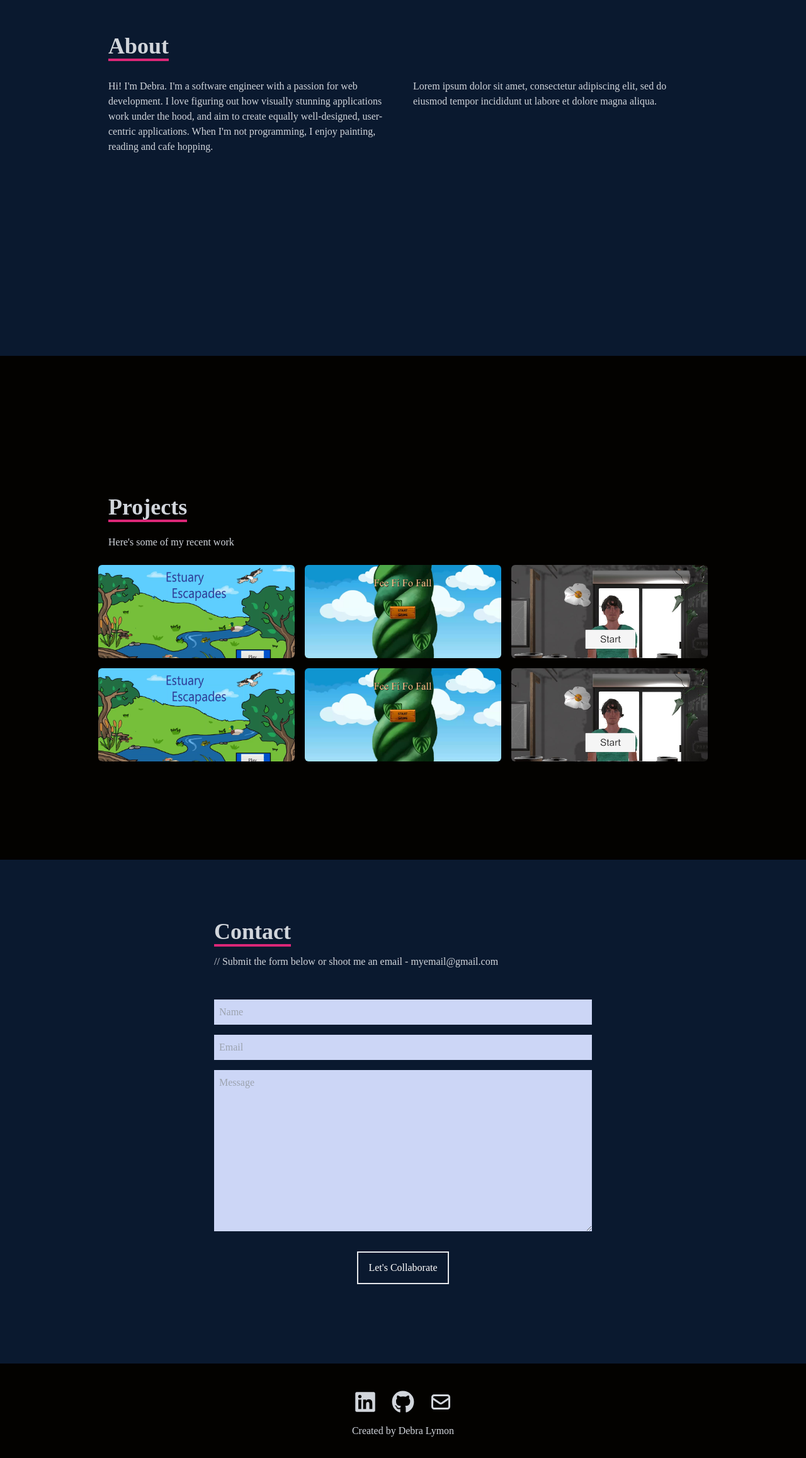
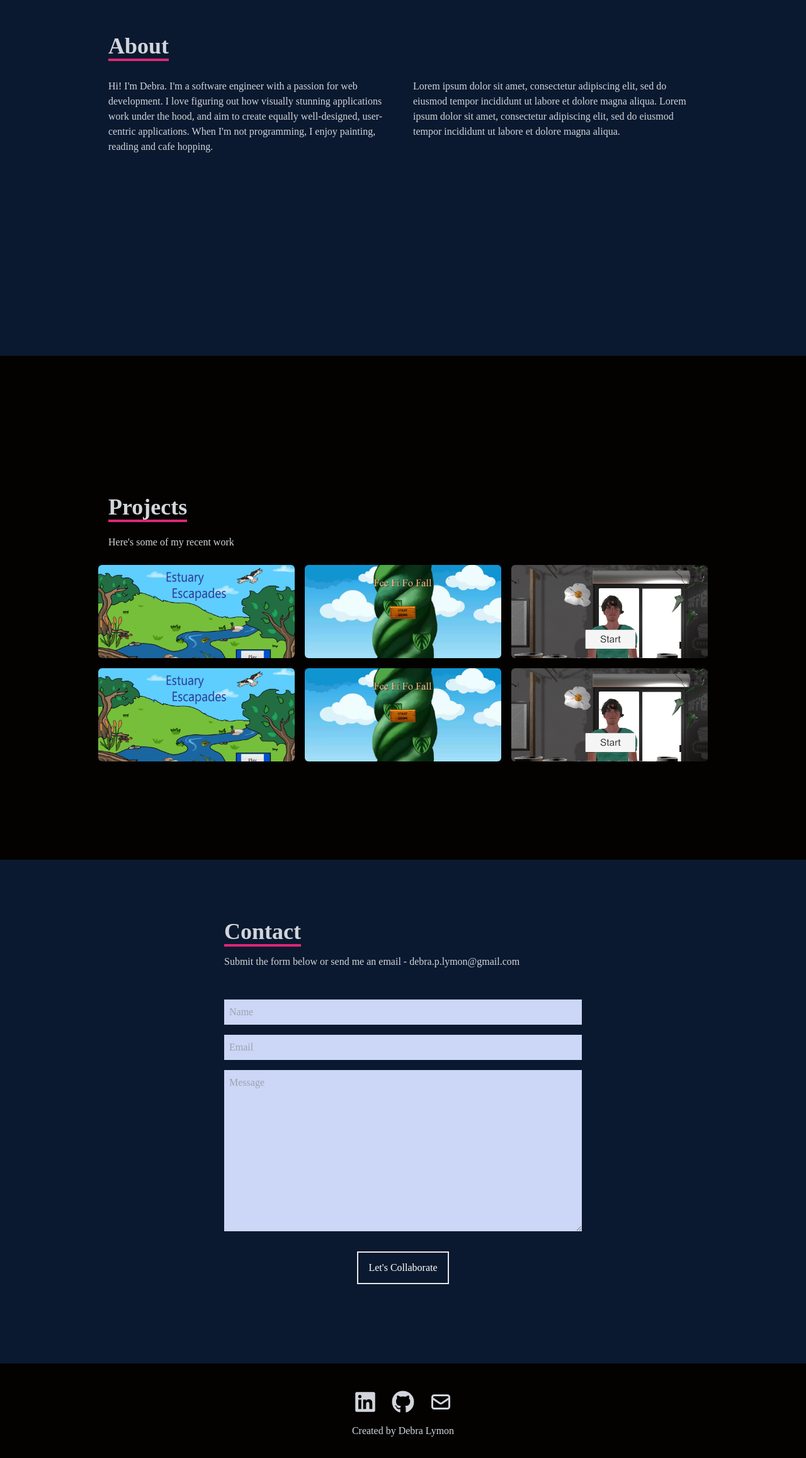
Before and after one commit to dbpl566/dbpl566.github.io, a React (Create React App) app: page / in a window 1280 px wide. Shown: the part 1035-3350 px from the top of the page at 63% size. Built offline with nearby package versions, Linux system fonts and the light colour scheme.

Commit message:
md breakpoint contact

```diff
--- a/src/components/About.jsx
+++ b/src/components/About.jsx
@@ -23,6 +23,8 @@ const About = () => {
                     <p>
                     Lorem ipsum dolor sit amet, consectetur adipiscing elit,
                     sed do eiusmod tempor incididunt ut labore et dolore magna aliqua.
+                    Lorem ipsum dolor sit amet, consectetur adipiscing elit,
+                    sed do eiusmod tempor incididunt ut labore et dolore magna aliqua.
                     </p>
                   </div>
                 </div>
--- a/src/components/Contact.jsx
+++ b/src/components/Contact.jsx
@@ -4,11 +4,11 @@ import { HiOutlineMail } from 'react-icons/hi';
 
 const Contact = () => {
   return (
-    <div name='Contact' className='w-full h-screen bg-[#0a192f] flex flex-col justify-center items-center'>
-    <form method='POST' action="/" className='flex flex-col max-w-[600px] w-full'>
+    <div name='Contact' className='w-full md:h-screen bg-[#0a192f] flex flex-col justify-center items-center p-4'>
+    <form method='POST' action="/" className='flex flex-col max-w-[600px] w-full p-4'>
         <div className='pb-8'>
             <p className='text-4xl font-bold inline border-b-4 border-pink-600 text-gray-300'>Contact</p>
-            <p className='text-gray-300 py-4'>// Submit the form below or shoot me an email - myemail@gmail.com</p>
+            <p className='text-gray-300 py-4'>Submit the form below or send me an email - debra.p.lymon@gmail.com</p>
         </div>
         <input className='bg-[#ccd6f6] p-2' type="text" placeholder='Name' name='name' />
         <input className='my-4 p-2 bg-[#ccd6f6]' type="email" placeholder='Email' name='email' />
```
